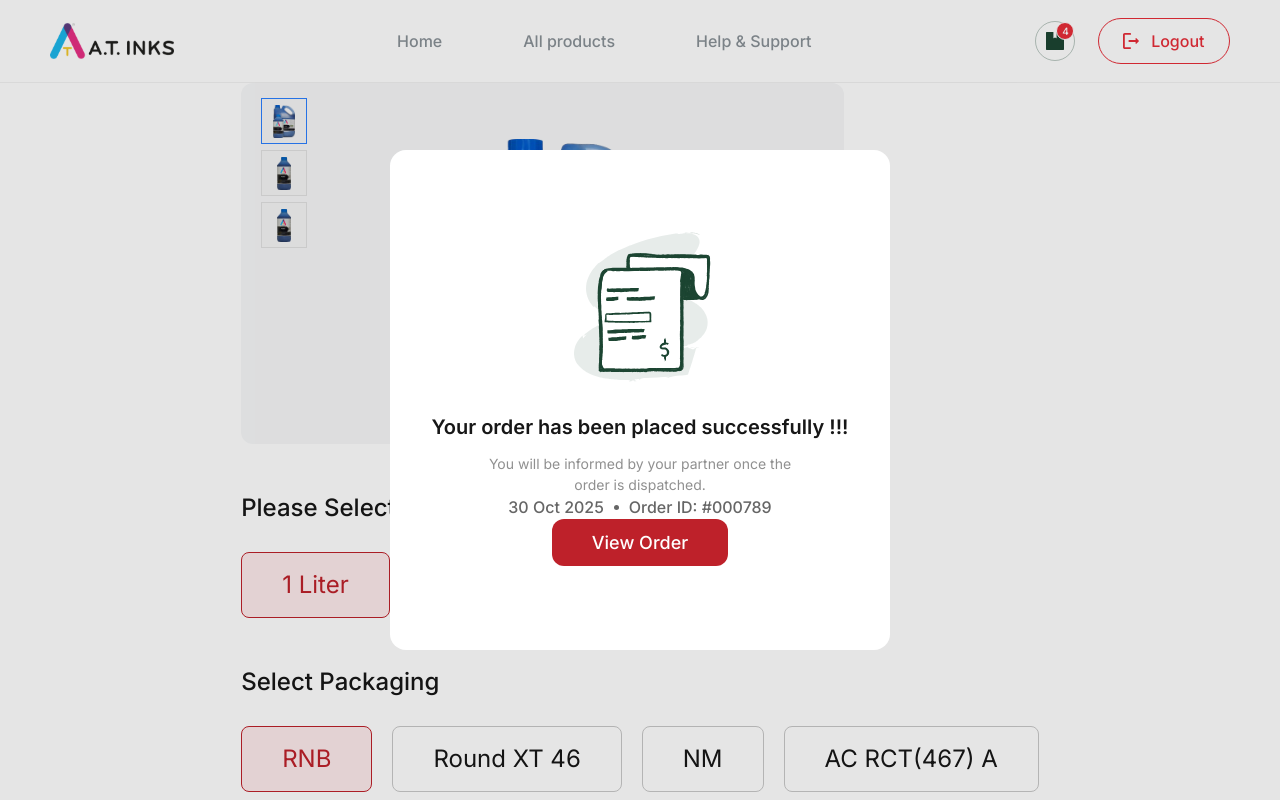
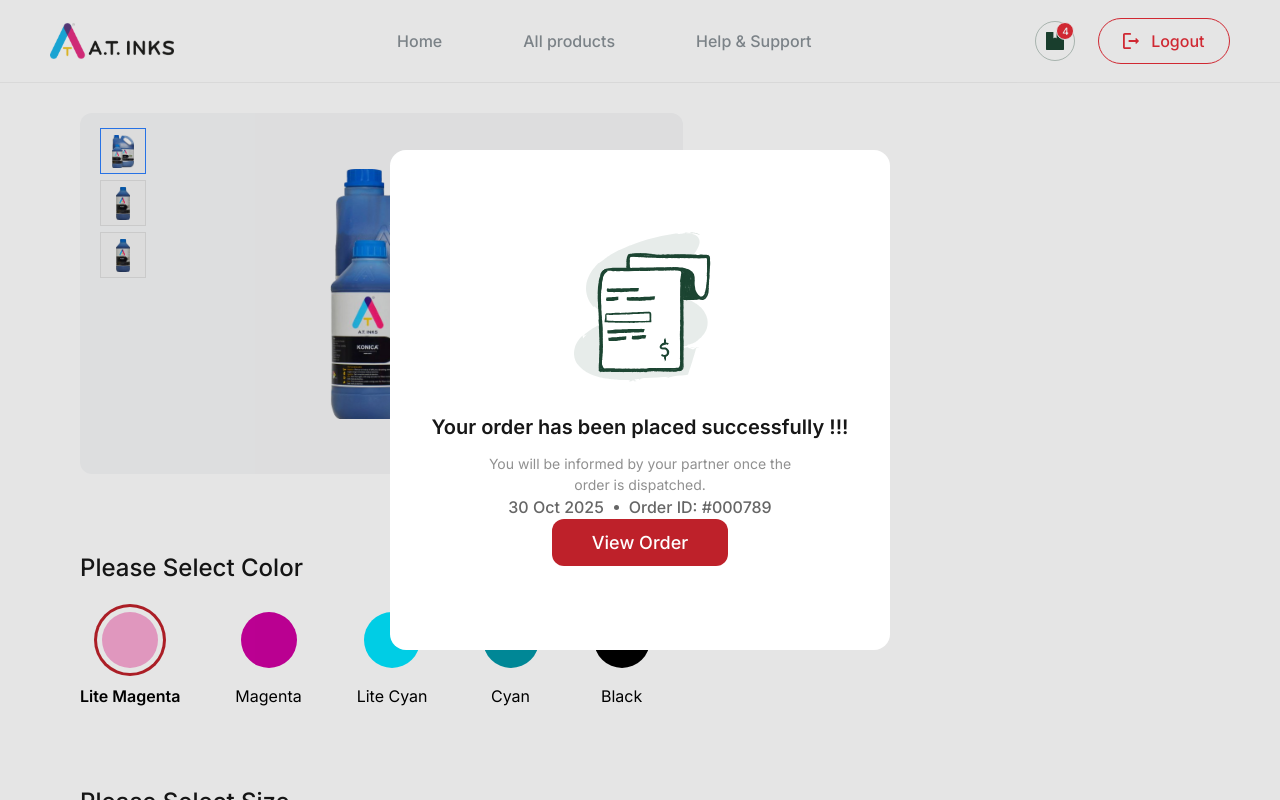
Before and after one commit to elredProductionBackup/elred_dealer_portal, a Next.js app: page /test in a window 1280 px wide. Shown: the top 800 px of the page. Built offline with nearby package versions, Linux system fonts and the light colour scheme; sample sign-in values are in the browser's storage.

Commit message:
Minor design changes

```diff
--- /dev/null
+++ b/components/ColorSelector.jsx
@@ -0,0 +1,47 @@
+"use client";
+import { useState } from "react";
+
+export default function ColorSelector({ colors }) {
+  const [selected, setSelected] = useState(colors[0]);
+
+  // Handle color selection and log to console
+  const handleChange = (color) => {
+    setSelected(color);
+    console.log("Selected color:", color.name, color.hex);
+  };
+
+  return (
+    <div className="flex flex-col">
+      <h2 className="text-2xl font-medium mb-7">Please Select Color</h2>
+
+      <div className="flex items-center gap-[55px] flex-wrap">
+        {colors.map((color) => (
+          <button
+            key={color.name}
+            type="button"
+            onClick={() => handleChange(color)}
+            className="flex flex-col items-center focus:outline-none"
+          >
+            <div
+              className={`w-14 h-14 rounded-full mb-[16px] transition-all duration-200 ${
+                selected.name === color.name
+                  ? "ring-3 ring-[#BE212A] ring-offset-[5px]"
+                  : "ring-0"
+              }`}
+              style={{ backgroundColor: color.hex }}
+            ></div>
+            <span
+              className={`text-[16px] ${
+                selected.name === color.name
+                  ? "font-semibold text-black"
+                  : "text-black"
+              }`}
+            >
+              {color.name}
+            </span>
+          </button>
+        ))}
+      </div>
+    </div>
+  );
+}
--- a/src/app/test/page.js
+++ b/src/app/test/page.js
@@ -3,6 +3,7 @@ import ConfirmationPopup from "../../../components/ConfirmationPopup";
 import ProductImage from "../../../components/ProductImage";
 import SelectableGroup from "../../../components/SelectableGroup";
 import QuantityInput from "../../../components/QuantityInput";
+import ColorSelector from "../../../components/ColorSelector";
 import product1 from "../../../assets/images/product-1.png";
 import product2 from "../../../assets/images/product-2.png";
 import product3 from "../../../assets/images/product-3.png";
@@ -10,6 +11,14 @@ import product3 from "../../../assets/images/product-3.png";
 
 export default function TestPage() {
   const productImages = [product1, product2, product3];
+
+  const colors = [
+    { name: "Lite Magenta", hex: "#f9a8d4" },
+    { name: "Magenta", hex: "#d000a2" },
+    { name: "Lite Cyan", hex: "#00e5ff" },
+    { name: "Cyan", hex: "#0097a7" },
+    { name: "Black", hex: "#000000" },
+  ];
 
   const handleSizeChange = (val) => {
     console.log("Selected size:", val);
@@ -20,13 +29,18 @@ export default function TestPage() {
   };
 
   return (
-    <main>
+    <div className="flex flex-col gap-[30px] my-[30px] w-full max-w-[1600px] mx-auto px-[80px]">
       <ConfirmationPopup
         message="Your order has been placed successfully !!!"
         subheading="You will be informed by your partner once the order is dispatched."
       />
 
       <ProductImage images={productImages} />
+
+      <div className="w-full pt-12">
+        <ColorSelector colors={colors} />
+      </div>
+
       <div className="pt-12">
       <SelectableGroup
         title="Please Select Size"
@@ -46,6 +60,6 @@ export default function TestPage() {
       <div className="w-full max-w-lg">
         <QuantityInput />
       </div>
-    </main>
+    </div>
   );
 }
```
